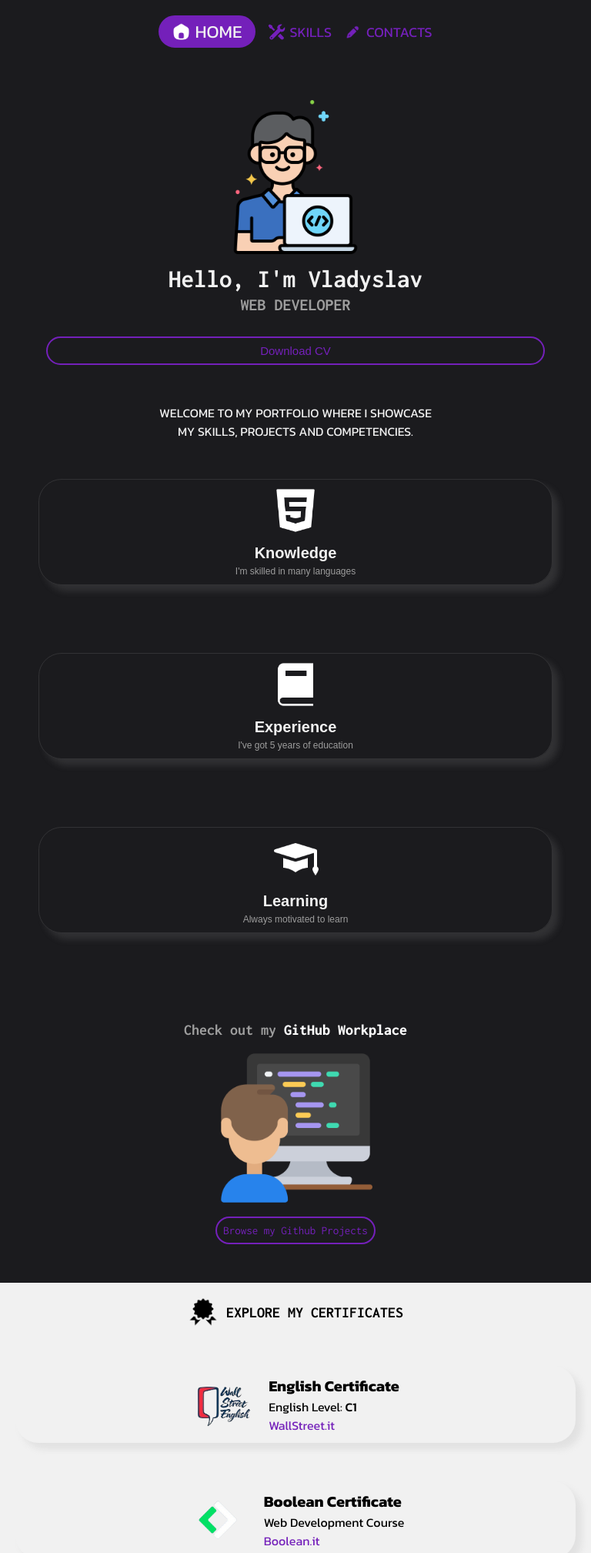
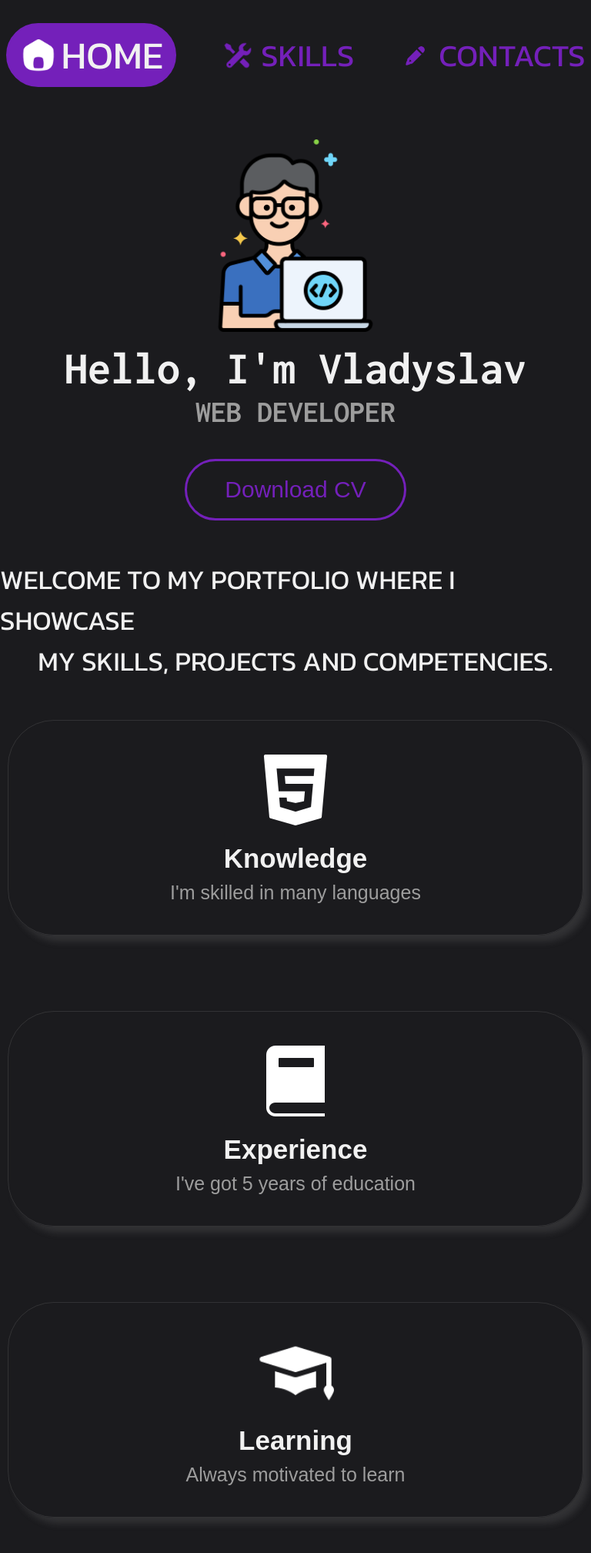
Before and after one commit to Vladdddy/VladyslavBukator_Portfolio, a plain HTML site: page index.html in a window 768 px wide. Shown: the top 2017 px of the page at 77% size. Drawn offline with Linux system fonts and the light colour scheme.

Commit message:
responsive tablet

```diff
--- a/styles.css
+++ b/styles.css
@@ -836,3 +836,193 @@ body {
         font-size: 25px;
     }
 }
+
+
+
+@media only screen and (min-width: 700px) and (max-width: 1024px) and (orientation: portrait) {
+
+    /*? NAVBAR ------------------------------------*/
+    .nav {
+        gap: 60px;
+        margin: 30px 30px 20px 30px;
+    }
+
+    .nav a {
+        font-size: 50px;
+    }
+
+    .home img {
+        width: 50px;
+    }
+
+    .otherdiv {
+        flex-direction: row;
+        gap: 10px;
+    }
+
+    .otherdiv img {
+        width: 40px;
+    }
+
+    .otherdiv p {
+        font-size: 40px;
+    }
+
+    /*? PARAGRAPH ------------------------------------*/
+    .image img {
+        width: 250px;
+    }
+
+    .paragraph h1 {
+        font-size: 60px;
+    }
+
+    .paragraph h3 {
+        font-size: 40px;
+    }
+
+    .welcome {
+        display: flex;
+        flex-direction: column;
+        font-size: 35px;
+    }
+
+    /*? DOWNLOAD CV ------------------------------------*/
+
+    .downloadcv {
+        border: 3px solid #7420ba;
+        padding: 20px;
+        margin: 40px 15rem 0 15rem;
+        font-size: 30px;
+    }
+
+    /*? CONTAINERS ------------------------------------*/
+    .dividerpc {
+        flex-direction: column;
+    }
+
+    .container {
+        margin: 50px 10px 30px 10px;
+        padding: 40px 85px 40px 85px;
+        gap: 10px;
+        border-radius: 60px;
+    }
+
+    .container h1 {
+        font-size: 35px;
+    }
+
+    .container p {
+        font-size: 25px;
+    }
+
+    .i {
+        width: 100px;
+    }
+
+    /*? GITHUB ------------------------------------*/
+    .sec3 img {
+        width: 300px;
+        margin: 20px;
+    }
+
+    .two {
+        margin-top: -50px;
+    }
+
+    .two h1 {
+        font-size: 38px;
+    }
+
+    .two a {
+        font-size: 35px;
+    }
+
+    .gthub {
+        border: 3px solid #9238dc;
+        padding: 20px;
+    }
+
+    .span-custom {
+        font-size: 42px;
+    }
+
+    /*? CERTIFICATES ------------------------------------*/
+    .sec4 {
+        height: 70vh;
+    }
+
+    .wsec4 {
+        font-size: 40px;
+    }
+
+    .cert1 {
+        margin: 20px 4rem 60px 4rem;
+    }
+
+    .cert1 h1 {
+        font-size: 40px;
+    }
+
+    .information p {
+        font-size: 30px;
+    }
+
+    .information a {
+        font-size: 30px;
+    }
+
+    .image .cert1-image {
+        width: 100px;
+        height: 100px;
+    }
+
+    .icon {
+        width: 60px;
+    }
+
+    /*? FOOTER ------------------------------------*/
+    .contacts {
+        flex-direction: column;
+        gap: 10px;
+    }
+
+    .contacts a {
+        font-size: 20px;
+    }
+
+    .ending {
+        font-size: 18px;
+    }
+
+    .footer img {
+        width: 20px;
+    }
+
+    .footer h1 {
+        font-size: 45px;
+    }
+
+    /*? SKILLS ------------------------------------*/
+    .hr-custom {
+        margin: 30px 5rem 20px 5rem;
+    }
+
+    .separator-skills {
+        flex-direction: row;
+    }
+
+    .container-skills {
+        flex-direction: column;
+        margin: 20px 0 20px 0;
+        gap: 15px;
+    }
+
+    .container-skills h1 {
+        font-size: 35px;
+    }
+
+    .i-skills {
+        width: 130px;
+    }
+}
```
